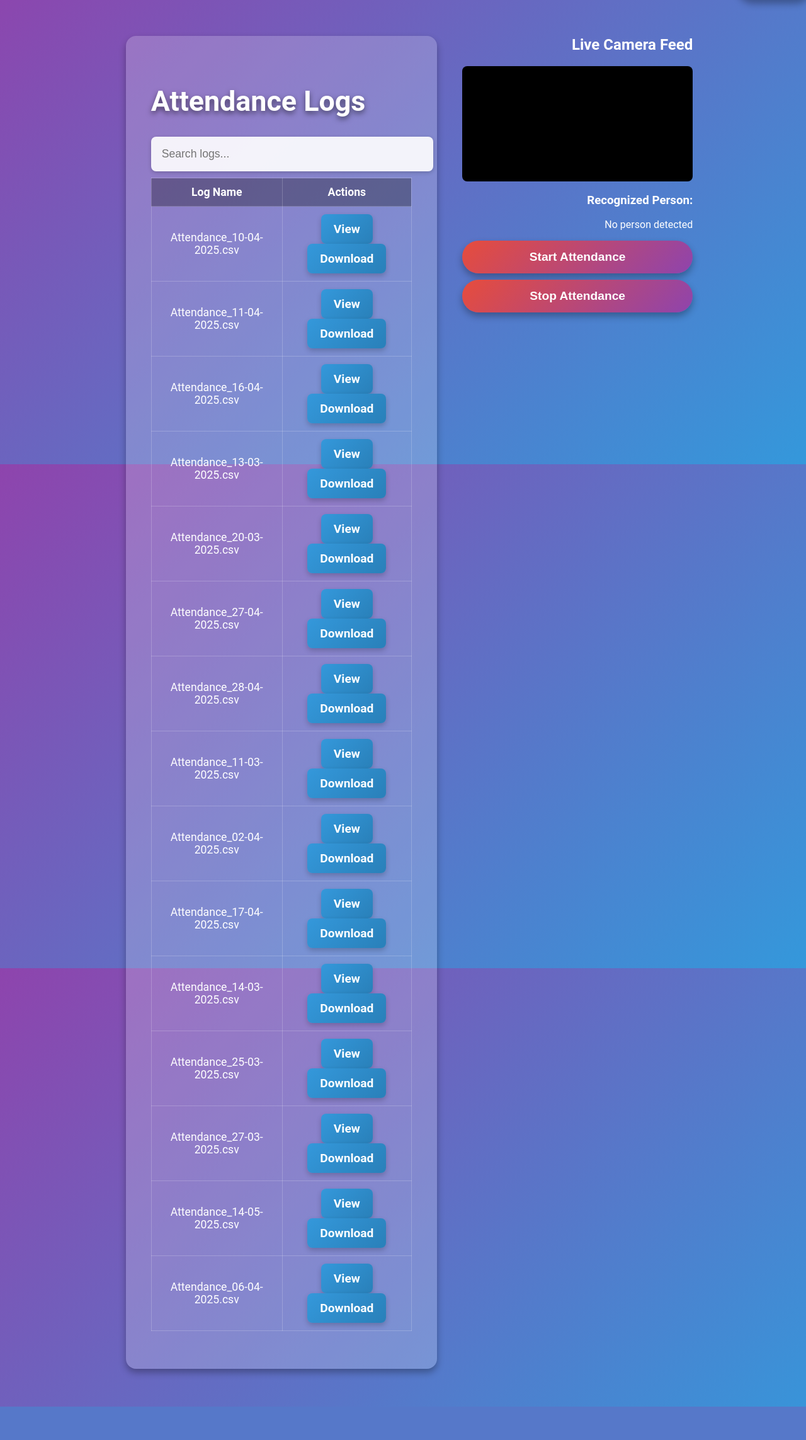
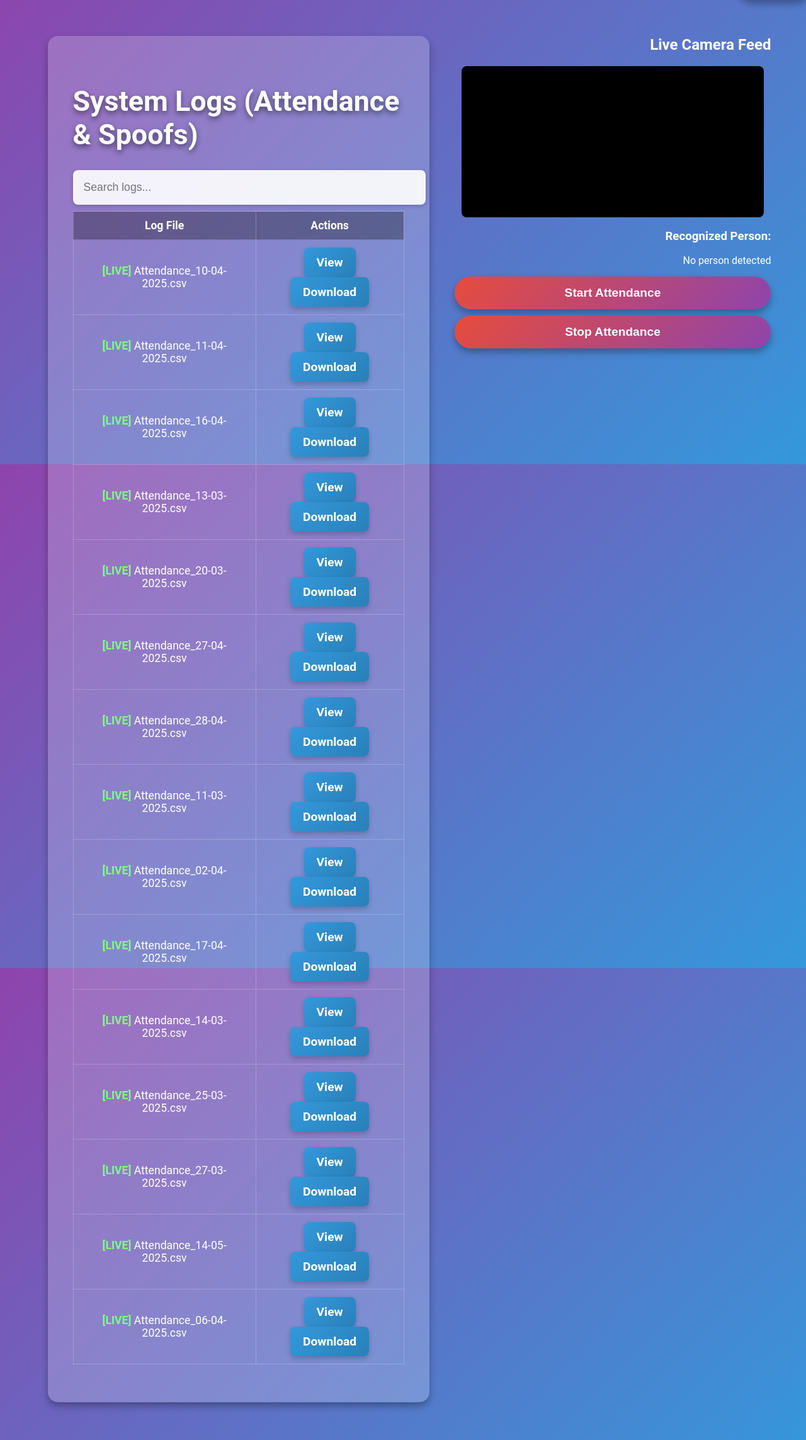
Before and after one commit to dilipbts/Smart_Attendance_System_Using_Face_Recognition, a Flask app: page /dashboard in a window 1280 px wide. Shown: the part 63-2349 px from the top of the page at 63% size. Before the commit the page ends 2296 px from the top, so only its background shows below. Run offline with Flask 3, Linux system fonts and the light colour scheme; a user stored in the database is signed in; a map, chart or similar area stays blank; parts of the project's set-up code (start-up, migrations or seed data) failed here and were passed over.

Commit message:
Update dashboard.html

```diff
--- a/templates/dashboard.html
+++ b/templates/dashboard.html
@@ -30,6 +30,7 @@
                 });
                 video.srcObject = stream;
                 statusEl.textContent = "Webcam active. Scanning faces...";
+                statusEl.style.color = "#fff";
                 isScanning = true;
 
                 requestAnimationFrame(processingLoop);
@@ -56,6 +57,7 @@
             ctx.clearRect(0, 0, overlay.width, overlay.height);
 
             document.getElementById('attendance-status').textContent = "Attendance stopped.";
+            document.getElementById('attendance-status').style.color = "#fff";
             document.getElementById('recognized-name').textContent = "Recognized Person: No person detected";
         }
 
@@ -66,7 +68,6 @@
                 await sendFrameToBackend();
             }
 
-            // Pause between frames to keep CPU usage low
             setTimeout(() => {
                 if (isScanning) requestAnimationFrame(processingLoop);
             }, 600);
@@ -82,11 +83,9 @@
             const snapCtx = snapCanvas.getContext('2d');
             const overlayCtx = overlay.getContext('2d');
 
-            // Match overlay canvas to rendered video size
             overlay.width = video.clientWidth;
             overlay.height = video.clientHeight;
 
-            // Downscale frame to 320px width before upload to cut latency
             const targetWidth = 320;
             const targetHeight = Math.round(video.videoHeight * (targetWidth / video.videoWidth));
             snapCanvas.width = targetWidth;
@@ -114,8 +113,10 @@
                 if (data.status === 'success') {
                     document.getElementById('recognized-name').textContent = `Recognized Person: ${data.name}`;
 
-                    if (data.marked) {
-                        document.getElementById('attendance-status').textContent = `Attendance recorded for ${data.name}!`;
+                    const statusEl = document.getElementById('attendance-status');
+                    if (data.action_status) {
+                        statusEl.textContent = data.action_status;
+                        statusEl.style.color = data.action_status.includes('WARNING') ? '#ff4d4d' : '#22c55e';
                     }
 
                     if (data.detections && data.detections.length > 0) {
@@ -124,18 +125,18 @@
                             const width = right - left;
                             const height = bottom - top;
 
-                            // Draw bounding box
-                            overlayCtx.strokeStyle = '#00FF00';
+                            // Green for real 3D person, Red for flat photo/screen
+                            const boxColor = det.is_live ? '#00FF00' : '#FF0000';
+
+                            overlayCtx.strokeStyle = boxColor;
                             overlayCtx.lineWidth = 3;
                             overlayCtx.strokeRect(left, top, width, height);
 
-                            // Draw label banner
-                            overlayCtx.fillStyle = '#00FF00';
+                            overlayCtx.fillStyle = boxColor;
                             overlayCtx.fillRect(left, bottom - 26, width, 26);
 
-                            // Draw label text
                             overlayCtx.fillStyle = '#FFFFFF';
-                            overlayCtx.font = 'bold 14px Arial';
+                            overlayCtx.font = 'bold 13px Arial';
                             overlayCtx.fillText(det.name, left + 4, bottom - 8);
                         });
                     }
@@ -143,7 +144,7 @@
                     document.getElementById('attendance-status').textContent = data.message;
                 }
             } catch (err) {
-                console.error("Error processing frame:", err);
+                console.error("Frame error:", err);
             } finally {
                 isProcessing = false;
             }
@@ -157,9 +158,9 @@
             <a href="{{ url_for('logout') }}" class="btn logout-btn" style="float: right; margin-left: 20px;">Logout</a>
         </header>
         <div class="main-content" style="margin-top: 60px; display: flex; justify-content: flex-end; gap: 20px;">
-            <!-- Attendance Logs Section -->
+            <!-- Attendance & Fraud Logs Section -->
             <div class="card logs-section" style="flex: 5; text-align: left;">
-                <h2>Attendance Logs</h2>
+                <h2>System Logs (Attendance & Spoofs)</h2>
                 <div class="search-bar">
                     <input
                         type="text"
@@ -172,15 +173,21 @@
                 <table class="log-table">
                     <thead>
                         <tr>
-                            <th>Log Name</th>
+                            <th>Log File</th>
                             <th>Actions</th>
                         </tr>
                     </thead>
                     <tbody>
                         {% if logs %}
                             {% for log in logs %}
-                            <tr>
-                                <td>{{ log }}</td>
+                            <tr style="{% if 'Spoof' in log %}background: rgba(239, 68, 68, 0.2);{% endif %}">
+                                <td>
+                                    {% if 'Spoof' in log %}
+                                        <span style="color: #ff8080; font-weight: bold;">[SPOOF]</span> {{ log }}
+                                    {% else %}
+                                        <span style="color: #80ff80; font-weight: bold;">[LIVE]</span> {{ log }}
+                                    {% endif %}
+                                </td>
                                 <td>
                                     <a href="{{ url_for('view_log', log_file=log) }}" class="btn view-btn">View</a>
                                     <a href="/static/Attendance Logs/{{ log }}" download class="btn download-btn">Download</a>
@@ -189,14 +196,14 @@
                             {% endfor %}
                         {% else %}
                             <tr>
-                                <td colspan="2">No attendance logs available.</td>
+                                <td colspan="2">No logs recorded yet.</td>
                             </tr>
                         {% endif %}
                     </tbody>
                 </table>
             </div>
 
-            <!-- Webcam and Controls Section -->
+            <!-- Live Camera Feed Section -->
             {% if session.role == 'Teacher' %}
             <div class="cam-section" style="flex: 4; text-align: right;">
                 <h2>Live Camera Feed</h2>
@@ -220,7 +227,7 @@
                     <p>No person detected</p>
                 </div>
 
-                <p id="attendance-status" style="margin-top: 10px; color: #fff;"></p>
+                <p id="attendance-status" style="margin-top: 10px; font-weight: bold;"></p>
 
                 <button class="btn start-attendance-btn" style="margin-top: 10px; display: block; width: 100%;" onclick="startWebcam()">Start Attendance</button>
                 <button class="btn stop-attendance-btn" style="margin-top: 10px; display: block; width: 100%;" onclick="stopWebcam()">Stop Attendance</button>
```
